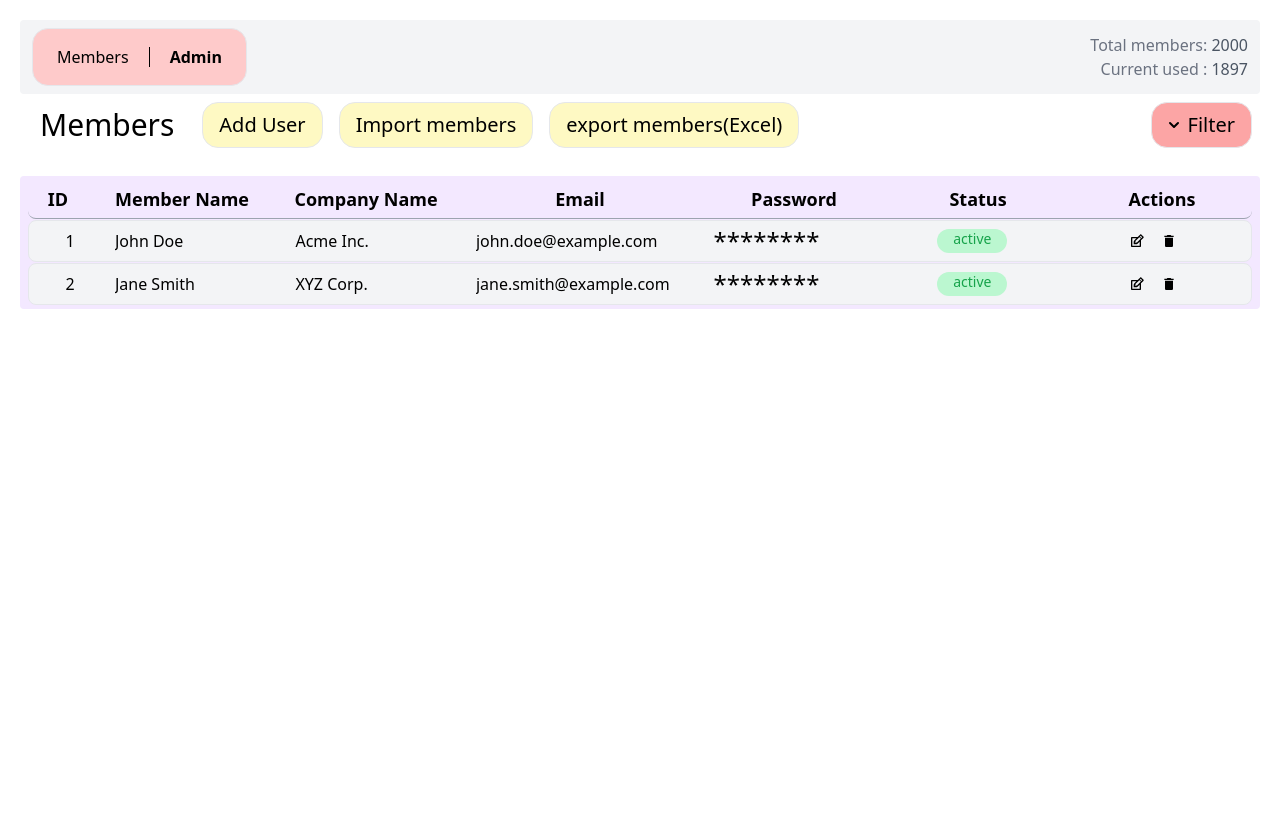
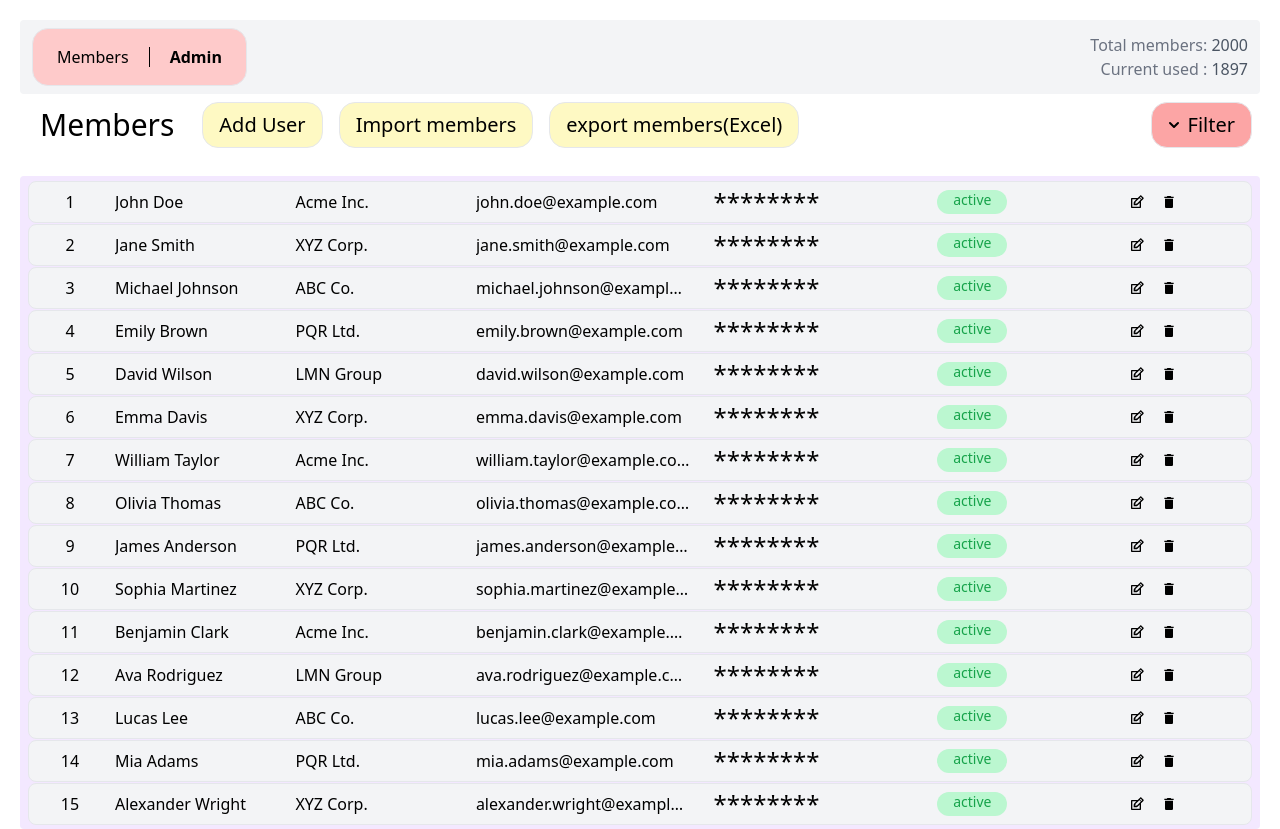
Before and after one commit to kirankuyate2157/employeeManagment, a React (Vite) app: page / in a window 1280 px wide. Before the commit the page ends 800 px from the top, so only its background shows below. Built offline with nearby package versions, Linux system fonts and the light colour scheme.

Commit message:
delet row ✌

```diff
--- a/src/components/Datarow.jsx
+++ b/src/components/Datarow.jsx
@@ -2,7 +2,7 @@ import React, { useState } from "react";
 import { TiEdit } from "react-icons/ti";
 import { MdDelete } from "react-icons/md";
 
-const Datarow = ({ data, onUpdate }) => {
+const Datarow = ({ data, onUpdate, onDelete }) => {
   const {
     id,
     name: initialName,
@@ -29,6 +29,12 @@ const Datarow = ({ data, onUpdate }) => {
     setName(initialName);
     setCompany(initialCompany);
     setEmail(initialEmail);
+  };
+
+  const handleDeleteClick = () => {
+    if (window.confirm("Are you sure you want to delete this row?")) {
+      onDelete(id);
+    }
   };
 
   return (
@@ -108,7 +114,10 @@ const Datarow = ({ data, onUpdate }) => {
               className='hover:cursor-pointer'
               onClick={handleEditClick}
             />
-            <MdDelete className='hover:cursor-pointer' />
+            <MdDelete
+              className='hover:cursor-pointer'
+              onClick={handleDeleteClick}
+            />
           </div>
         )}
       </td>
--- a/src/components/Table.jsx
+++ b/src/components/Table.jsx
@@ -14,7 +14,84 @@ const data = [
     company: "XYZ Corp.",
     email: "jane.smith@example.com",
   },
-  // Add more data objects as needed
+  {
+    id: 3,
+    name: "Michael Johnson",
+    company: "ABC Co.",
+    email: "michael.johnson@example.com",
+  },
+  {
+    id: 4,
+    name: "Emily Brown",
+    company: "PQR Ltd.",
+    email: "emily.brown@example.com",
+  },
+  {
+    id: 5,
+    name: "David Wilson",
+    company: "LMN Group",
+    email: "david.wilson@example.com",
+  },
+  {
+    id: 6,
+    name: "Emma Davis",
+    company: "XYZ Corp.",
+    email: "emma.davis@example.com",
+  },
+  {
+    id: 7,
+    name: "William Taylor",
+    company: "Acme Inc.",
+    email: "william.taylor@example.com",
+  },
+  {
+    id: 8,
+    name: "Olivia Thomas",
+    company: "ABC Co.",
+    email: "olivia.thomas@example.com",
+  },
+  {
+    id: 9,
+    name: "James Anderson",
+    company: "PQR Ltd.",
+    email: "james.anderson@example.com",
+  },
+  {
+    id: 10,
+    name: "Sophia Martinez",
+    company: "XYZ Corp.",
+    email: "sophia.martinez@example.com",
+  },
+  {
+    id: 11,
+    name: "Benjamin Clark",
+    company: "Acme Inc.",
+    email: "benjamin.clark@example.com",
+  },
+  {
+    id: 12,
+    name: "Ava Rodriguez",
+    company: "LMN Group",
+    email: "ava.rodriguez@example.com",
+  },
+  {
+    id: 13,
+    name: "Lucas Lee",
+    company: "ABC Co.",
+    email: "lucas.lee@example.com",
+  },
+  {
+    id: 14,
+    name: "Mia Adams",
+    company: "PQR Ltd.",
+    email: "mia.adams@example.com",
+  },
+  {
+    id: 15,
+    name: "Alexander Wright",
+    company: "XYZ Corp.",
+    email: "alexander.wright@example.com",
+  },
 ];
 
 const Table = () => {
@@ -30,23 +107,23 @@ const Table = () => {
     setTableData(updatedTableData);
   };
 
+  const handleDelete = (id) => {
+    const updatedTableData = tableData.filter((item) => item.id !== id);
+    setTableData(updatedTableData);
+  };
+
   return (
     <div className='w-full'>
       <table className='w-full flex flex-col'>
-        <thead>
-          <tr className='flex flex-row mx-1 py-1 border-b-[1px] border-gray-400 text-lg font-semibold gap-1 rounded-lg'>
-            <th className='font-semibold w-[5%]'>ID</th>
-            <th className='font-semibold w-[15%]'>Member Name</th>
-            <th className='font-semibold w-[15%]'>Company Name</th>
-            <th className='font-semibold w-[20%]'>Email</th>
-            <th className='font-semibold w-[15%]'>Password</th>
-            <th className='font-semibold w-[15%]'>Status</th>
-            <th className='font-semibold w-[15%]'>Actions</th>
-          </tr>
-        </thead>
+        <thead>{/* ... */}</thead>
         <tbody className='max-h-screen overflow-y-auto'>
           {tableData.map((item) => (
-            <Datarow key={item.id} data={item} onUpdate={handleUpdate} />
+            <Datarow
+              key={item.id}
+              data={item}
+              onUpdate={handleUpdate}
+              onDelete={handleDelete}
+            />
           ))}
         </tbody>
       </table>
```
